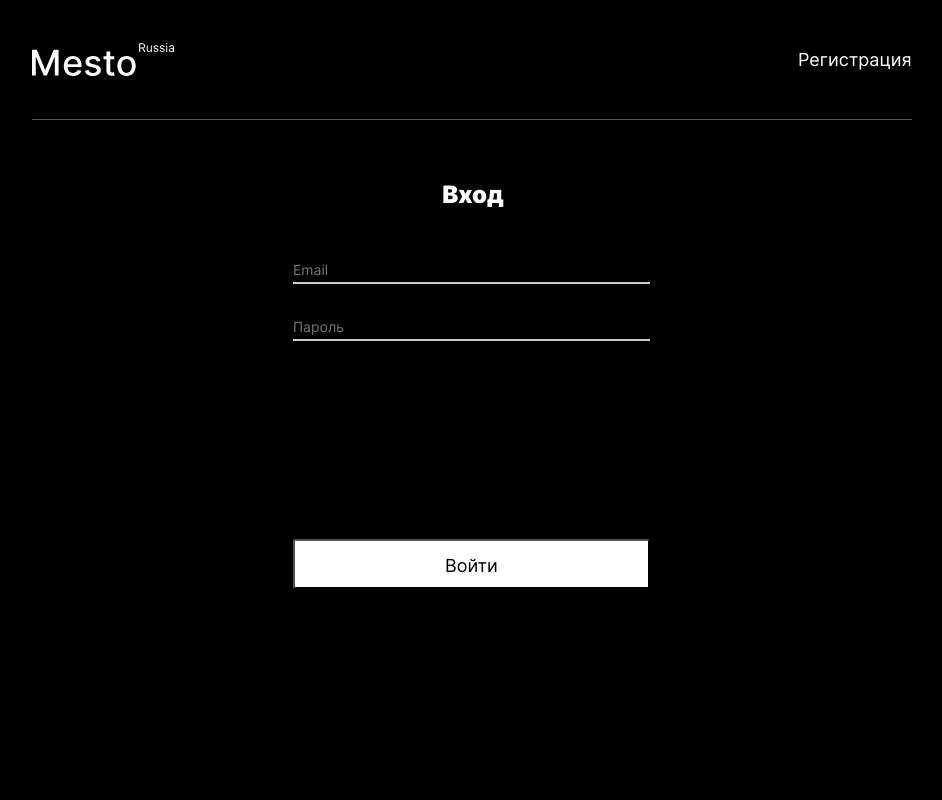
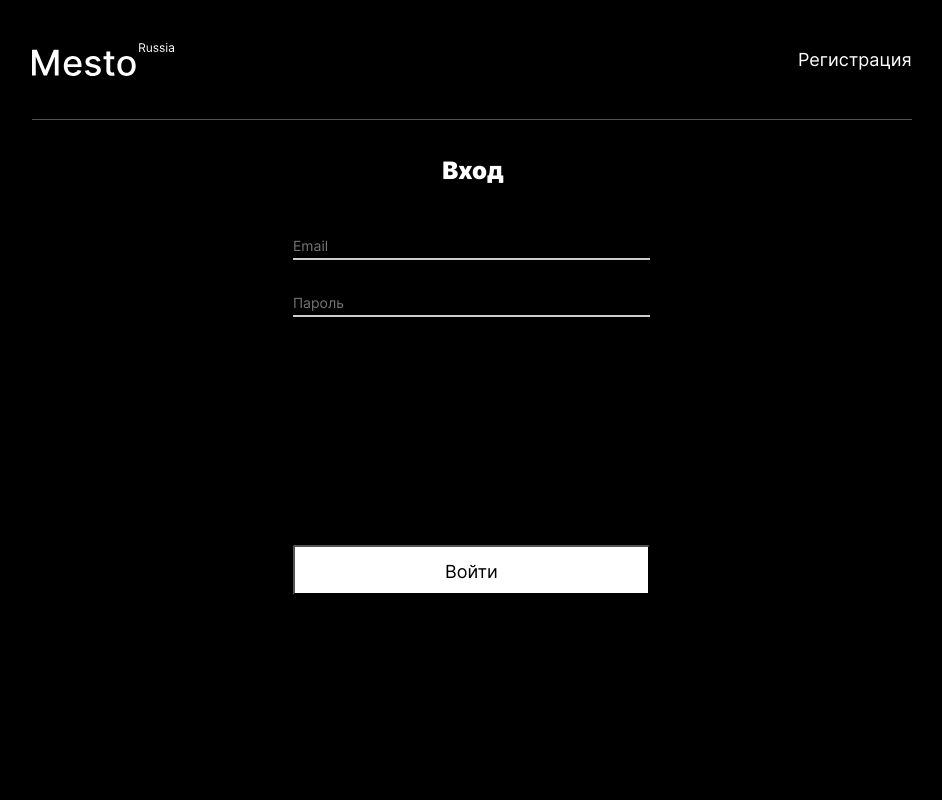
Before and after one commit to KatyaTopchieva/react-mesto-auth, a React (Create React App) app: page /sign-in in a window 1280 px wide. Shown: the top 800 px of the page, without its empty margins (168-1110 px from the left). Built offline with nearby package versions, Linux system fonts and the light colour scheme.

Commit message:
"fix: убрать ошибки импорта и стилей"

```diff
--- a/src/components/App.js
+++ b/src/components/App.js
@@ -13,7 +13,7 @@ import EditAvatarPopup from './EditAvatarPopup'
 import AddPlacePopup from './AddPlacePopup';
 import Register from './Register';
 import Login from './Login';
-import * as auth from '../Auth.js';
+import * as auth from '../auth';
 import ProtectedRoute from "./ProtectedRoute";
 import { withRouter } from 'react-router-dom';
 import InfoTooltip from './InfoTooltip';
@@ -40,8 +40,6 @@ class App extends React.Component{
     this.handleLogin = this.handleLogin.bind(this);
     this.handleTokenCheck = this.handleTokenCheck.bind(this);
   }
-
-
 
   handleLogin = () => {
     const email = localStorage.getItem('email');
@@ -209,7 +207,6 @@ loadData() {
   .catch((err)=>{
     console.log(err);
   })
-
 }
 
 handleExit = () => {
--- a/src/components/InfoTooltip.js
+++ b/src/components/InfoTooltip.js
@@ -9,7 +9,6 @@ class InfoTooltip extends React.Component {
         super(props);
 
     }
-
 
     getTitle(){
         if(this.props.isRegisterSuccess){
@@ -39,9 +38,7 @@ class InfoTooltip extends React.Component {
                 submit={this.handleSubmit}
                 onClose={this.props.onClose}
               >
-
-                      <img className='popup__infotooltip-image' src={this.getImage()} alt="Подсказка"/>
-
+                 <img className='popup__infotooltip-image' src={this.getImage()} alt="Подсказка"/>
               </PopupWithForm>
         )
     }
--- a/src/components/Login.js
+++ b/src/components/Login.js
@@ -1,8 +1,8 @@
 import React from "react";
 import './styles/Login.css';
-import * as auth from '../Auth.js';
+import * as auth from '../auth.js';
 import PopupWithForm from './PopupWithForm';
-import { Link, withRouter } from 'react-router-dom';
+import { withRouter } from 'react-router-dom';
 
 class Login extends React.Component {
     constructor(props) {
@@ -32,9 +32,9 @@ class Login extends React.Component {
         .then((data) => {
           if(data.token) {
 
-            this.setState({  // сбросьте стейт, затем в колбэке установите
+            this.setState({
               email: '',
-              password: '' // затем перенаправьте его в /
+              password: ''
             }, () => {
               this.props.handleLogin();
               this.props.history.push('/');
@@ -50,11 +50,10 @@ class Login extends React.Component {
                 name="login"
                 title="Вход"
                 buttonText="Войти"
-                buttonSecondText=""
                 isOpen={true}
                 submit={this.handleSubmit}
               >
-                <div className="popup__input-container popup__input-container_login">
+                <div className="popup__input-container popup__input-container">
                     <input type="email"
                         value={this.state.email}
                         onChange={this.handleChange}
--- a/src/components/Register.js
+++ b/src/components/Register.js
@@ -1,6 +1,6 @@
 import React from 'react';
 import { Link, withRouter } from 'react-router-dom';
-import * as auth from '../Auth.js';
+import * as auth from '../auth.js';
 import PopupWithForm from './PopupWithForm';
 import './styles/Register.css';
 
--- a/src/components/styles/Login.css
+++ b/src/components/styles/Login.css
@@ -3,7 +3,6 @@
     position: static;
     justify-content: flex-start;
     height: 100vh;
-    margin-top: 24px;
 }
 
 .popup__form_login {
@@ -32,7 +31,7 @@
 .popup__button_login {
     background-color: #FFF;
     color: #000;
-    margin-bottom: 18px;
+    margin-top: 216px;
 }
 
 .login__button-register {
```
Lines whose indentation alone changed are shown as unchanged.
